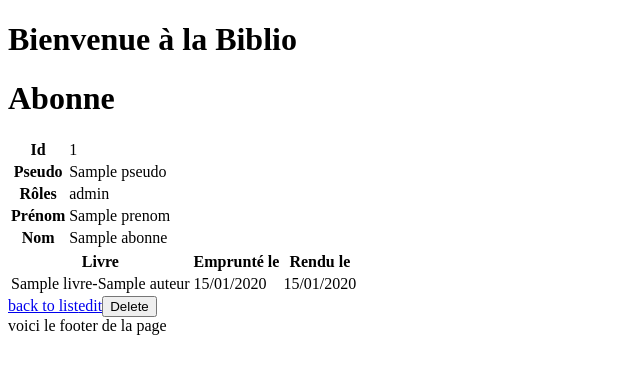
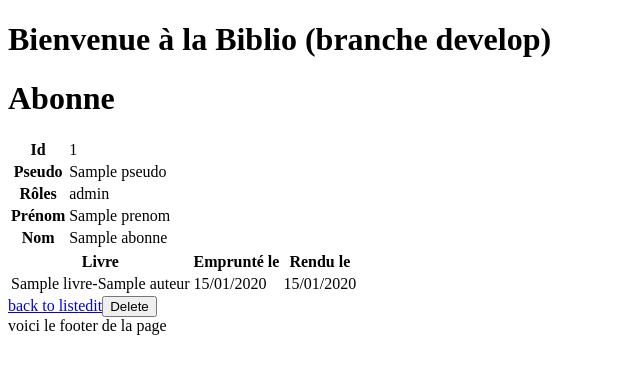
Before and after one commit to Damicorazon/BiblioSymfony, a Symfony app: template templates/abonne/show.html.twig in a window 1280 px wide. Shown: the part 187-561 px from the top of the page, without its empty margins (0-640 px from the left). Run offline with Twig, Linux system fonts and the light colour scheme; the template is opened without the code that fills it: most values are stand-ins (such as "Sample title", 1, 10 or a date in 2020); some libraries are stand-ins or nearby versions.

Commit message:
modif du h1 de page accueil

```diff
--- a/templates/base.html.twig
+++ b/templates/base.html.twig
@@ -104,7 +104,7 @@
 			{% endfor %}
 
 			<h1>
-				{% block h1 %}Bienvenue à la Biblio
+				{% block h1 %}Bienvenue à la Biblio (branche develop)
 				{% endblock %}
 			</h1>
 
```
